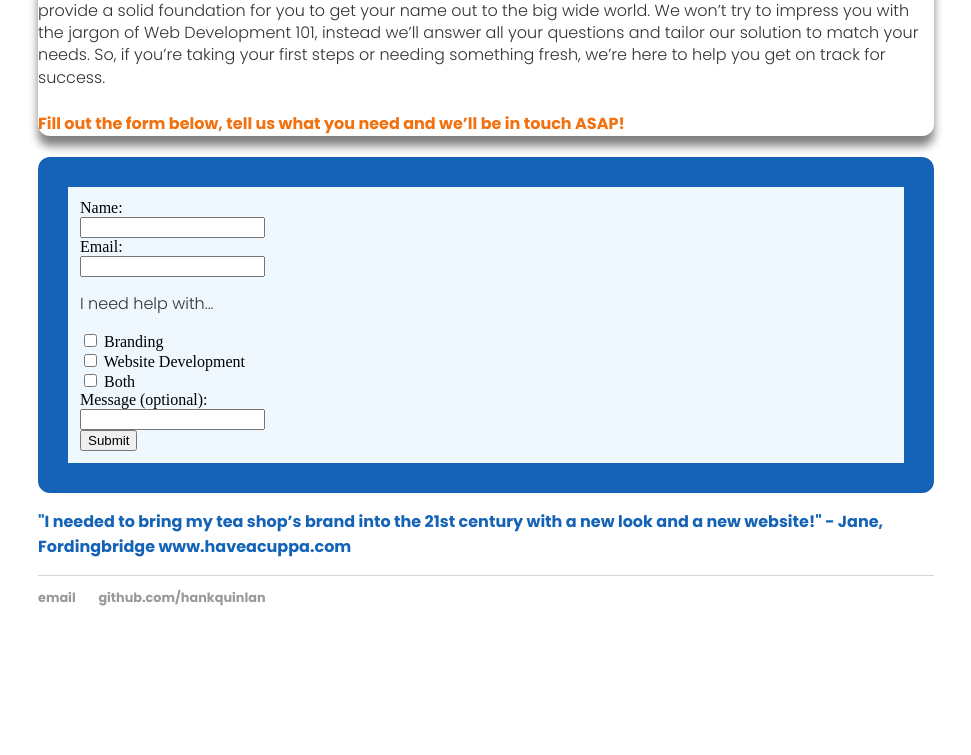
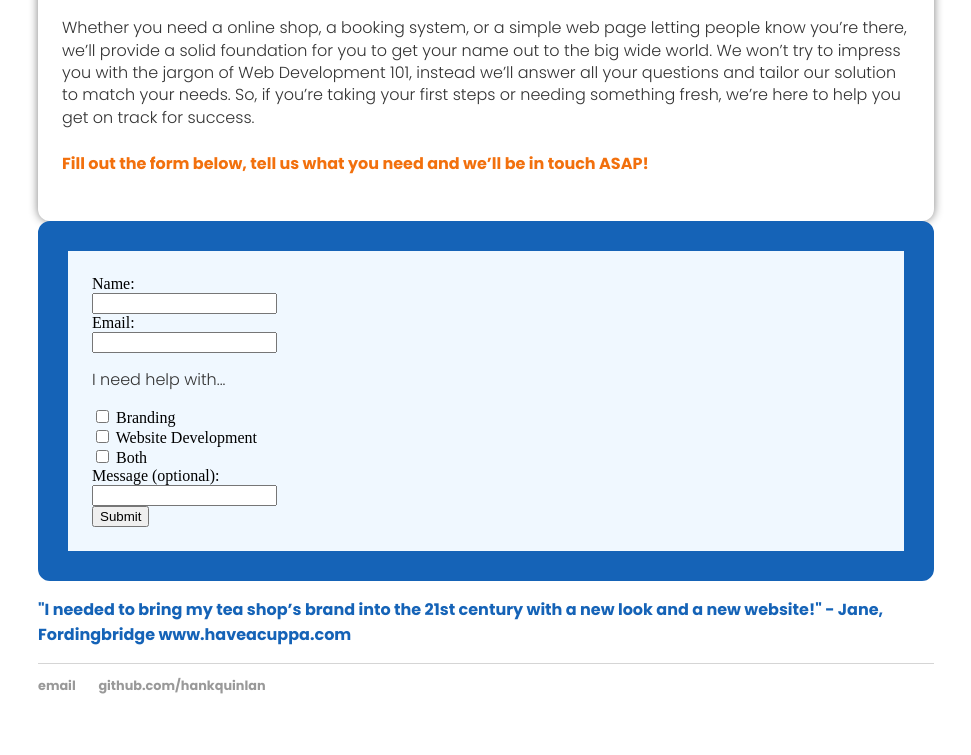
Before and after one commit to katharynp/forestandrock.github.io, a plain HTML site: page index.html in a window 1280 px wide. Shown: the part 346-1101 px from the top of the page, without its empty margins (154-1125 px from the left). Before the commit the page ends 1013 px from the top, so only its background shows below. Drawn offline with Linux system fonts and the light colour scheme.

Commit message:
sorting shadow

```diff
--- a/index.html
+++ b/index.html
@@ -21,12 +21,13 @@
       border-style: solid;
       border-radius: 12px;
       background-color: aliceblue;
-      padding: 12px;
+      padding: 24px;
     }
     .white-box {
       background-color: white;
-      box-shadow: 0 10px 10px grey;
+      box-shadow: 0px 0px 10px grey;
       border-radius: 12px;
+      padding: 24px;
     }
   </style>
   <body>
```
